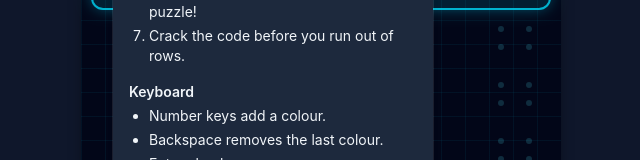
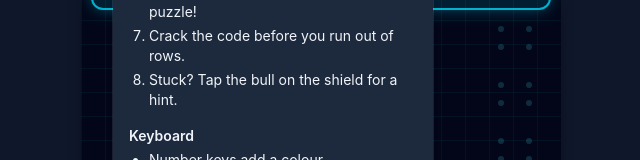
Before and after one commit to kunukn/bulls-and-cows, a React (Vite) app: page / in a window 1280 px wide. Both pictures are taken after a click on the button 734 px from the left and 34 px from the top of the page. Shown: the part 376-536 px from the top of the page, without its empty margins (319-959 px from the left). Built offline with nearby package versions, Linux system fonts and the light colour scheme; no server answers.

Commit message:
feat(help): point to the shield bull in How it works
A new step, "Stuck? Tap the bull on the shield for a hint.", shown in
practice while hints are on, in all seven languages.

```diff
--- a/src/components/layout/HowItWorksPopover.tsx
+++ b/src/components/layout/HowItWorksPopover.tsx
@@ -45,6 +45,9 @@ type HowItWorksPopoverProps = {
 export function HowItWorksPopover({ isDailyPage }: HowItWorksPopoverProps) {
   const { t } = useTranslation();
   const isDailyEnabled = useSettings((state) => state.isDailyEnabled);
+  // The shield bull helps only in practice, and only with hints on (0011).
+  const hasHintStep =
+    useSettings((state) => state.isHintsEnabled) && !isDailyPage;
 
   const formatRules = (difficulty: Difficulty) => {
     const config = DIFFICULTIES[difficulty];
@@ -98,6 +101,7 @@ export function HowItWorksPopover({ isDailyPage }: HowItWorksPopoverProps) {
             {STEP_KEYS.map((key) => (
               <li key={key}>{t(key)}</li>
             ))}
+            {hasHintStep && <li>{t("help.stepBull")}</li>}
           </ol>
         </section>
 
--- a/src/i18n/locales/ar.json
+++ b/src/i18n/locales/ar.json
@@ -128,6 +128,7 @@
     "step4": "كل وتد أبيض هو بقرة: اللون الصحيح في مكان خاطئ.",
     "step5": "الأوتاد الملوّنة والبيضاء لا تخبرك بأي مكان تقصد. هذا هو اللغز!",
     "step6": "اكسر الرمز قبل أن تنفد الصفوف.",
+    "stepBull": "علقت؟ المس الثور على الغطاء لتحصل على تلميح.",
     "keyboardTitle": "لوحة المفاتيح",
     "keyboardColors": "مفاتيح الأرقام تضيف لونًا.",
     "keyboardUndo": "مفتاح Backspace يزيل آخر لون.",
--- a/src/i18n/locales/da.json
+++ b/src/i18n/locales/da.json
@@ -112,6 +112,7 @@
     "step4": "Hver hvid pind er en ko: rigtig farve, forkert plads.",
     "step5": "De farvede og hvide pinde siger ikke, hvilken plads de hører til. Det er det, der er gåden!",
     "step6": "Knæk koden, før du løber tør for rækker.",
+    "stepBull": "Sidder du fast? Tryk på tyren på skjoldet for et tip.",
     "keyboardTitle": "Tastatur",
     "keyboardColors": "Taltasterne tilføjer en farve.",
     "keyboardUndo": "Backspace fjerner den sidste farve.",
--- a/src/i18n/locales/de.json
+++ b/src/i18n/locales/de.json
@@ -112,6 +112,7 @@
     "step4": "Jeder weiße Stift ist eine Kuh: richtige Farbe, falsche Stelle.",
     "step5": "Die farbigen und weißen Stifte verraten nicht, welche Stelle sie meinen. Das ist das Rätsel!",
     "step6": "Knack den Code, bevor dir die Reihen ausgehen.",
+    "stepBull": "Kommst du nicht weiter? Tippe auf den Stier am Schild für einen Tipp.",
     "keyboardTitle": "Tastatur",
     "keyboardColors": "Zahlentasten fügen eine Farbe hinzu.",
     "keyboardUndo": "Die Rücktaste nimmt die letzte Farbe weg.",
--- a/src/i18n/locales/en.json
+++ b/src/i18n/locales/en.json
@@ -112,6 +112,7 @@
     "step4": "Each white peg is a cow: right colour, wrong spot.",
     "step5": "The coloured and white pegs don't say which spot they mean. That's the puzzle!",
     "step6": "Crack the code before you run out of rows.",
+    "stepBull": "Stuck? Tap the bull on the shield for a hint.",
     "keyboardTitle": "Keyboard",
     "keyboardColors": "Number keys add a colour.",
     "keyboardUndo": "Backspace removes the last colour.",
--- a/src/i18n/locales/fr.json
+++ b/src/i18n/locales/fr.json
@@ -112,6 +112,7 @@
     "step4": "Chaque pion blanc est une vache : bonne couleur, mauvaise place.",
     "step5": "Les pions colorés et blancs ne disent pas de quelle place ils parlent. C'est ça, l'énigme !",
     "step6": "Trouve le code avant d'avoir utilisé toutes les lignes.",
+    "stepBull": "Bloqué ? Touche le taureau sur le cache pour un indice.",
     "keyboardTitle": "Clavier",
     "keyboardColors": "Les touches chiffres ajoutent une couleur.",
     "keyboardUndo": "Retour arrière enlève la dernière couleur.",
--- a/src/i18n/locales/hi.json
+++ b/src/i18n/locales/hi.json
@@ -112,6 +112,7 @@
     "step4": "हर सफ़ेद खूँटी एक गाय है: सही रंग, गलत जगह।",
     "step5": "रंगीन और सफ़ेद खूँटियाँ यह नहीं बतातीं कि वे किस जगह की बात कर रही हैं। यही तो पहेली है!",
     "step6": "पंक्तियाँ खत्म होने से पहले कोड तोड़ो।",
+    "stepBull": "अटक गए? संकेत के लिए ढक्कन पर बने बैल को छुओ।",
     "keyboardTitle": "कीबोर्ड",
     "keyboardColors": "नंबर कुंजियाँ रंग जोड़ती हैं।",
     "keyboardUndo": "Backspace आखिरी रंग हटाता है।",
--- a/src/i18n/locales/zh.json
+++ b/src/i18n/locales/zh.json
@@ -108,6 +108,7 @@
     "step4": "每个白色小钉是一头母牛：颜色对，位置不对。",
     "step5": "彩色和白色小钉不会告诉你是哪个位置。这就是谜题！",
     "step6": "在行数用完之前破解密码。",
+    "stepBull": "卡住了？点一下挡板上的公牛，听个提示。",
     "keyboardTitle": "键盘",
     "keyboardColors": "按数字键添加颜色。",
     "keyboardUndo": "按退格键删掉最后一个颜色。",
```
